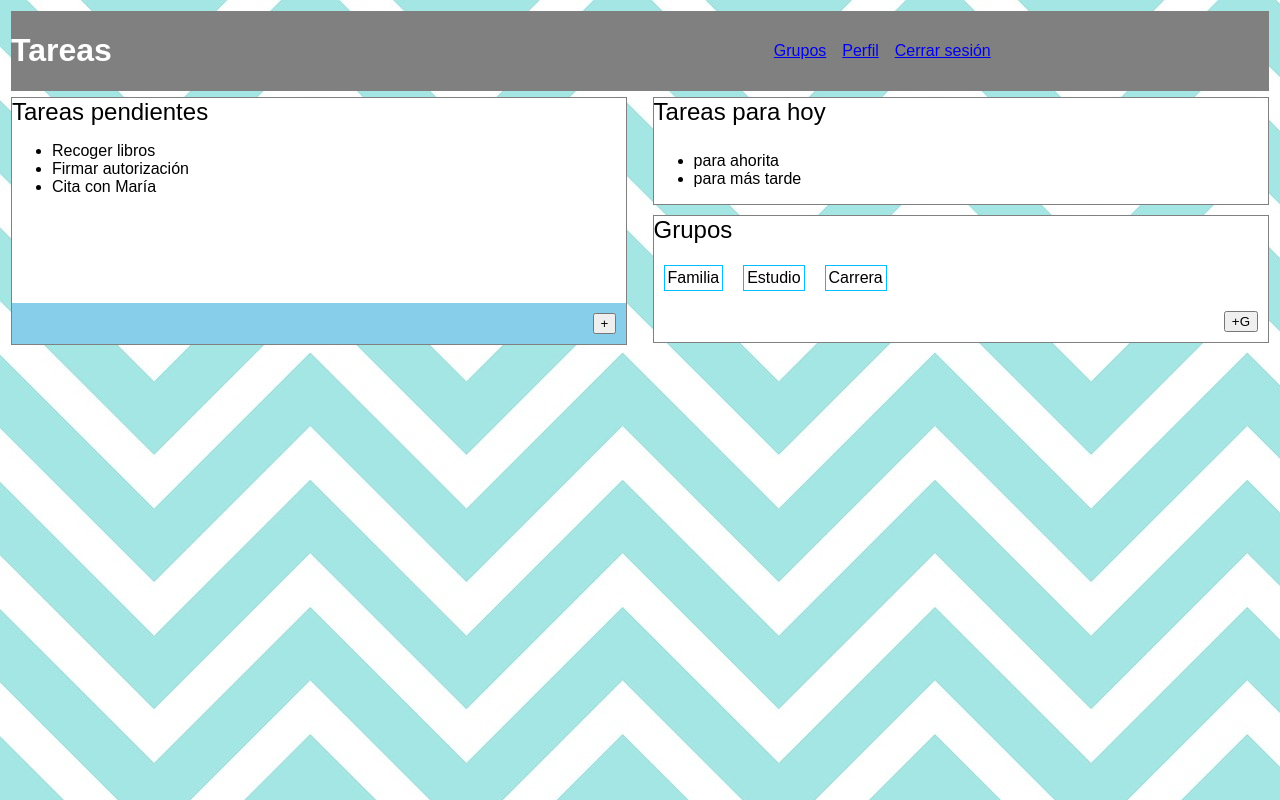
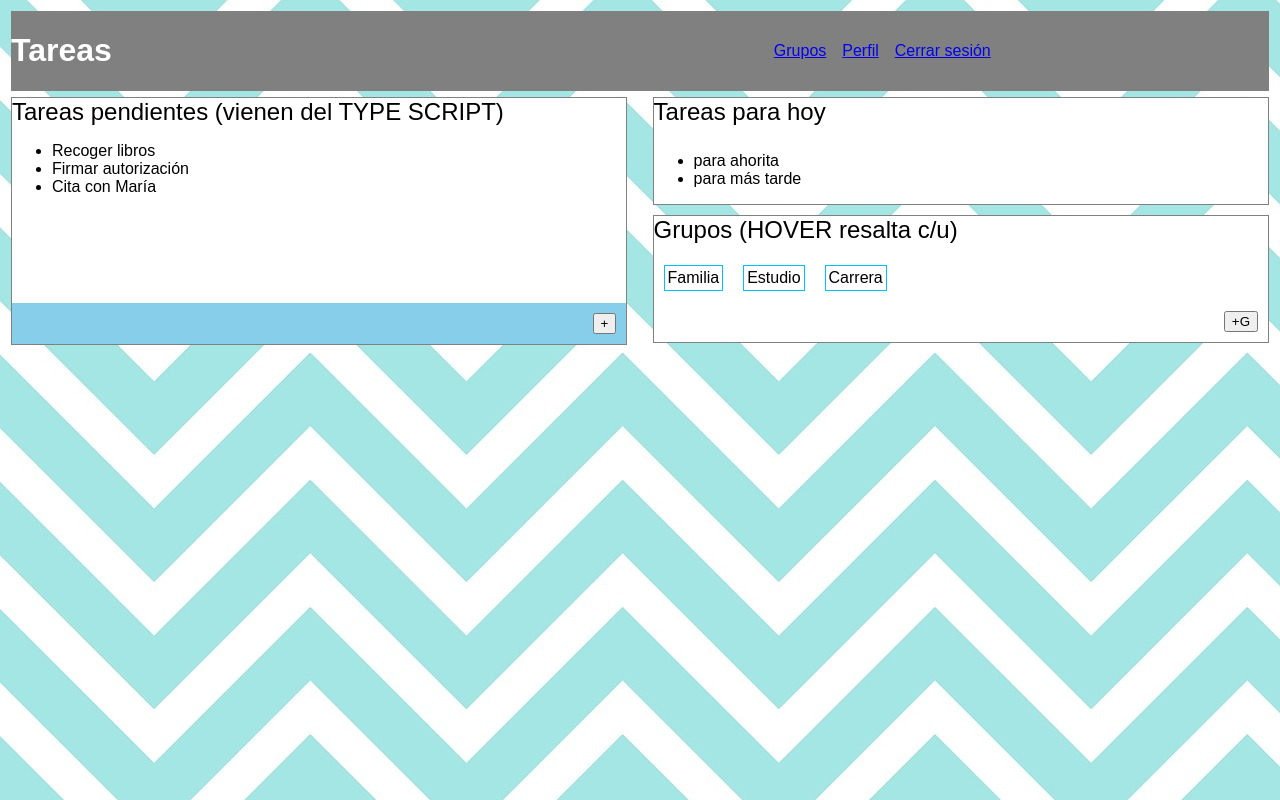
Before and after one commit to mpaulaacosta/nextu-angular2-ejercicio-componentes-y-directivas, an Angular app in the folder tareas/: page / in a window 1280 px wide. Built offline with nearby package versions, Linux system fonts and the light colour scheme.

Commit message:
Títulos con lo poco que en realidad tiene el ejercicio para ANGULAR.

```diff
--- a/tareas/src/app/i-tareas-grupos/i-tareas-grupos.component.html
+++ b/tareas/src/app/i-tareas-grupos/i-tareas-grupos.component.html
@@ -1,6 +1,6 @@
 <div class="contenedor-i-tareas-grupos">
 
-  <div class="titulo-i-tareas">Grupos</div>
+  <div class="titulo-i-tareas">Grupos (HOVER resalta c/u)</div>
 
   <div class="cuerpo-i-tareas-grupos">
     <div class="item-grupo" *ngFor="let item of listaGrupos">
--- a/tareas/src/app/i-tareas-pendientes/i-tareas-pendientes.component.html
+++ b/tareas/src/app/i-tareas-pendientes/i-tareas-pendientes.component.html
@@ -6,7 +6,7 @@
 
 <div class="contenedor-i-tareas-pendientes">
 
-  <div class="titulo-i-tareas">Tareas pendientes</div>
+  <div class="titulo-i-tareas">Tareas pendientes (vienen del TYPE SCRIPT)</div>
 
   <div class="cuerpo-i-tareas-pendientes">
     <ul>
```
